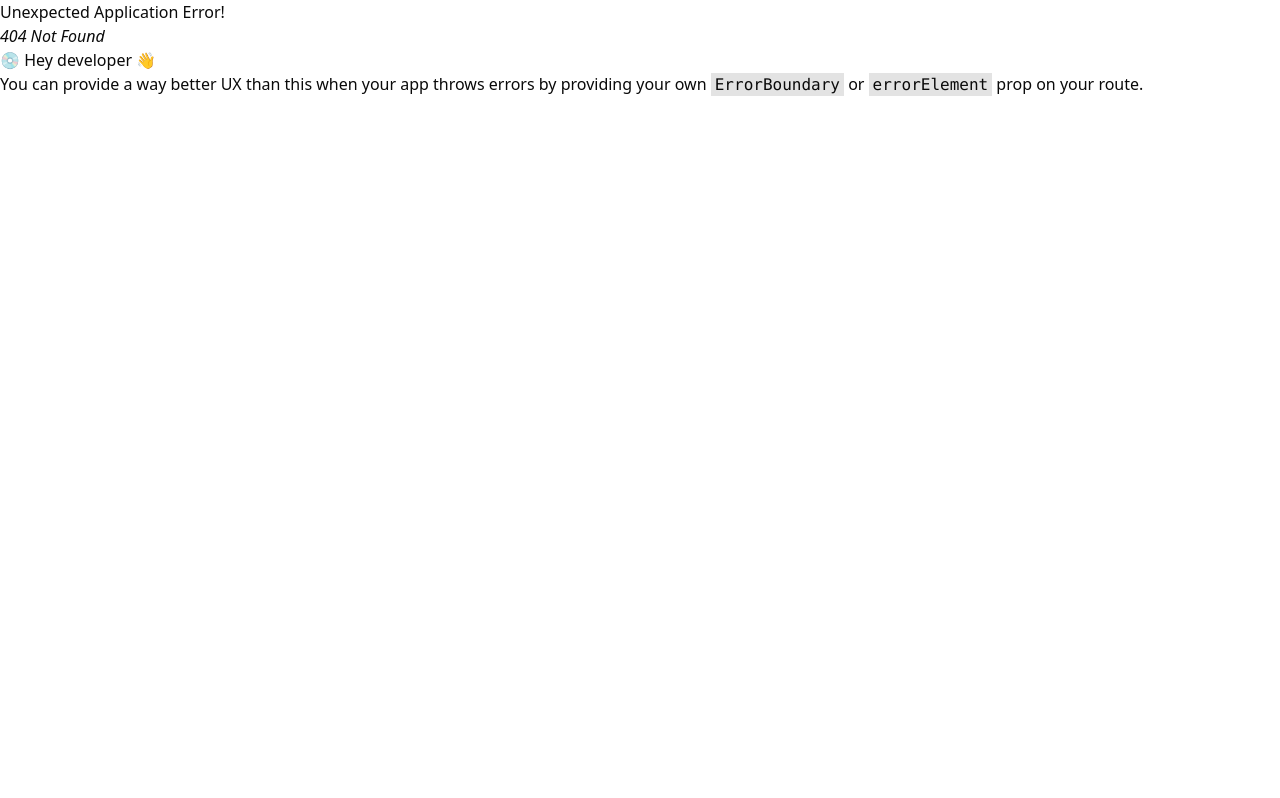
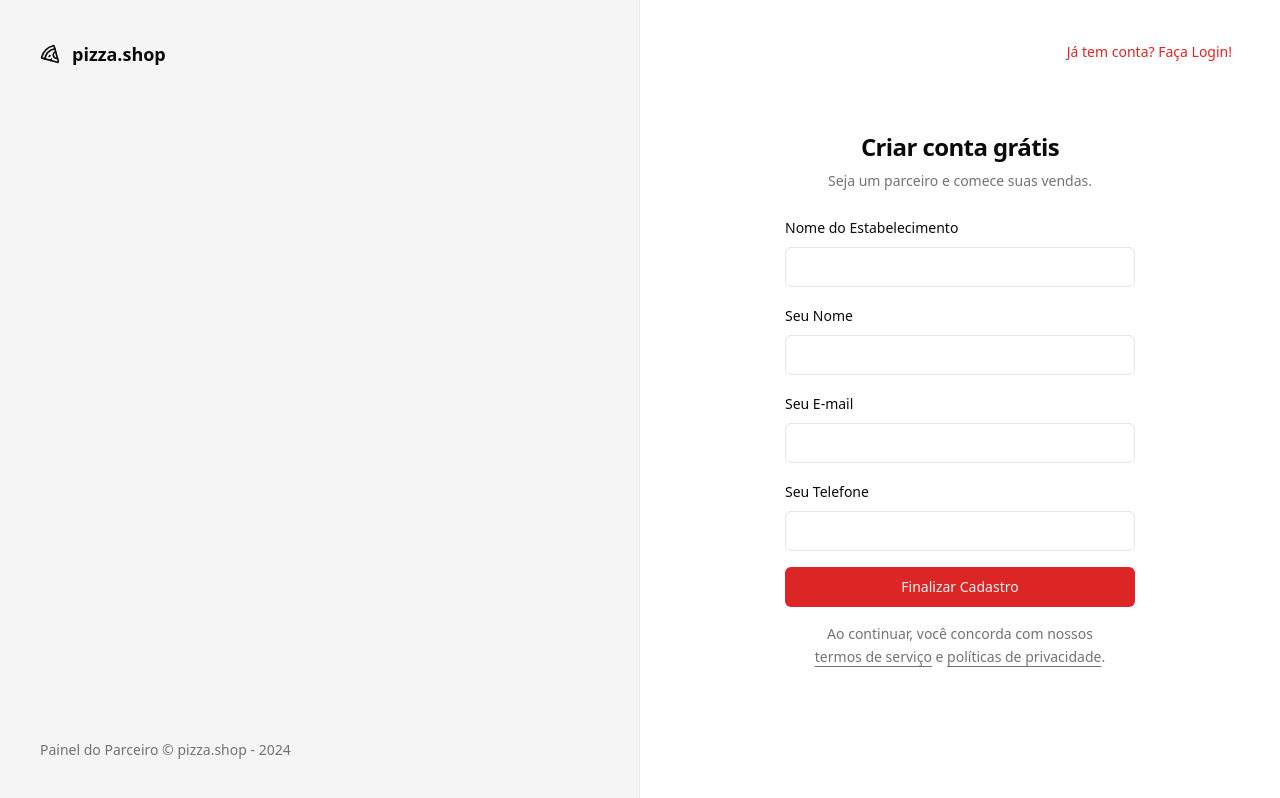
Before and after one commit to iPaulinh0/pizza-shop, a React (Vite) app: page /sign-up in a window 1280 px wide. Before the commit this address had no page. Built offline with nearby package versions, Linux system fonts and the light colour scheme.

Commit message:
feat: sign up page configuration

```diff
--- a/src/Routes.tsx
+++ b/src/Routes.tsx
@@ -3,6 +3,7 @@
 import { SignIn } from "./pages/auth/sign-in";
 import { AppLayout } from "./pages/_layouts/app";
 import { AuthLayout } from "./pages/_layouts/auth";
+import { SignUp } from "./pages/auth/sign-up";
 
 export const router = createBrowserRouter([
 
@@ -15,6 +16,9 @@
   {
     path: '/',
     element: <AuthLayout />,
-    children: [{ path: '/sign-in', element: <SignIn /> }]
+    children: [
+      { path: '/sign-in', element: <SignIn /> },
+      { path: '/sign-up', element: <SignUp /> }
+    ]
   },
 ])
--- a/src/pages/_layouts/auth.tsx
+++ b/src/pages/_layouts/auth.tsx
@@ -13,7 +13,7 @@
         <footer className="text-sm">Painel do Parceiro &copy; pizza.shop - {new Date().getFullYear()}</footer>
       </div>
 
-      <div className="flex flex-col items-center justify-center">
+      <div className="flex flex-col items-center justify-center relative">
         <Outlet />
       </div>
     </div>
--- a/src/pages/auth/sign-in.tsx
+++ b/src/pages/auth/sign-in.tsx
@@ -7,6 +7,7 @@
 import { z } from 'zod'
 
 import { toast } from "sonner";
+import { Link } from "react-router-dom";
 
 const signInForm = z.object({
   email: z.string().email()
@@ -38,6 +39,13 @@
     <>
       <Helmet title="Login" />
       <div className="p-8">
+
+        <Button variant={"ghost"} asChild  className="absolute right-8 top-8">
+          <Link to="/sign-up">
+            Novo Estabelecimento
+          </Link>
+        </Button>
+
         <div className="w-[350px] flex flex-col justify-center gap-6">
           <div className="flex flex-col gap-2 text-center">
             <h1 className="text-2xl font-semibold tracking-tight">Acessar painel</h1>
--- /dev/null
+++ b/src/pages/auth/sign-up.tsx
@@ -0,0 +1,98 @@
+import { Button } from "@/components/ui/button";
+import { Input } from "@/components/ui/input";
+import { Label } from "@/components/ui/label";
+import { Helmet } from "react-helmet-async";
+
+import { useForm } from 'react-hook-form'
+import { Link, useNavigate } from "react-router-dom";
+import { toast } from "sonner";
+import { z } from 'zod'
+
+// import { toast } from "sonner";
+
+const signUpForm = z.object({
+  email: z.string().email(),
+  restaurantName: z.string(),
+  managerName: z.string(),
+  phone: z.string()
+})
+
+type SignUpForm = z.infer<typeof signUpForm>
+
+export function SignUp() {
+
+  const navigate = useNavigate()
+
+  const { register, handleSubmit, formState: {isSubmitting} } = useForm<SignUpForm>()
+
+  async function handleSignUp(data: SignUpForm) {
+    try {
+      await new Promise((resolve) => setTimeout(resolve, 2000))
+      console.log(data)
+
+      toast.success('Restaurante cadastrado com sucesso!', {
+        action: {
+          label: 'Login',
+          onClick: () => navigate('/sign-in')
+        }
+      })
+    } catch {
+      toast.error('Erro ao cadastrar restaurante.')
+    }
+  }
+
+  return(
+    <>
+      <Helmet title="Cadastro" />
+
+      <div className="p-8">
+
+        <Button variant={"link"} asChild  className="absolute right-8 top-8">
+          <Link to="/sign-in">
+            Já tem conta? Faça Login!
+          </Link>
+        </Button>
+
+        <div className="w-[350px] flex flex-col justify-center gap-6">
+          <div className="flex flex-col gap-2 text-center">
+            <h1 className="text-2xl font-semibold tracking-tight">Criar conta grátis</h1>
+            <p className="text-sm text-muted-foreground">Seja um parceiro e comece suas vendas.</p>
+          </div>
+
+          <form onSubmit={handleSubmit(handleSignUp)} className="space-y-4">
+
+            <div className="space-y-2">
+              <Label htmlFor="restaurantName">Nome do Estabelecimento</Label>
+              <Input id="restaurantName" type="text" {...register('restaurantName')}/>
+            </div>
+            <div className="space-y-2">
+              <Label htmlFor="managerName">Seu Nome</Label>
+              <Input id="managerName" type="text" {...register('managerName')}/>
+            </div>
+            <div className="space-y-2">
+              <Label htmlFor="email">Seu E-mail</Label>
+              <Input id="email" type="email" {...register('email')}/>
+            </div>
+            <div className="space-y-2">
+              <Label htmlFor="phone">Seu Telefone</Label>
+              <Input id="phone" type="tel" {...register('phone')}/>
+            </div>
+
+            <Button disabled={isSubmitting} type="submit" className="w-full">Finalizar Cadastro</Button>
+
+            <p className="px-6 text-center text-sm leading-relaxed text-muted-foreground">
+              Ao continuar, você concorda com nossos {' '}
+              <a href="" className="underline underline-offset-4 hover:text-red-600">
+                termos de serviço
+              </a>
+              {' '} e {' '}
+              <a href="" className="underline underline-offset-4 hover:text-red-600">
+                políticas de privacidade
+              </a>.
+            </p>
+          </form>
+        </div>
+      </div>
+    </>
+  )
+}
```
